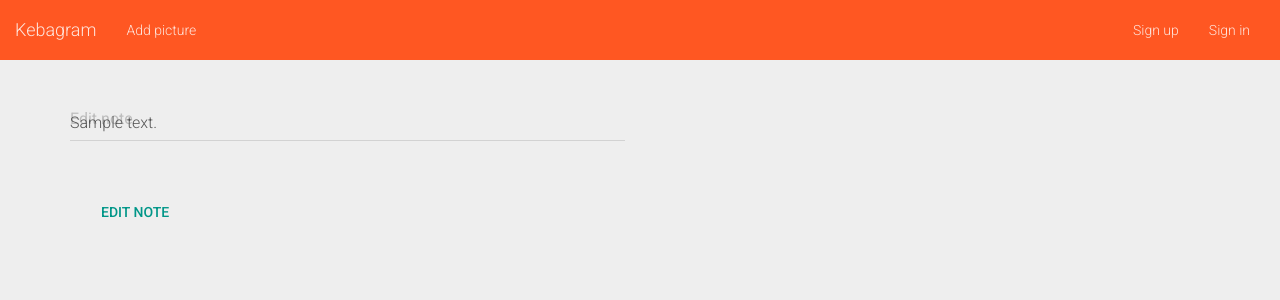
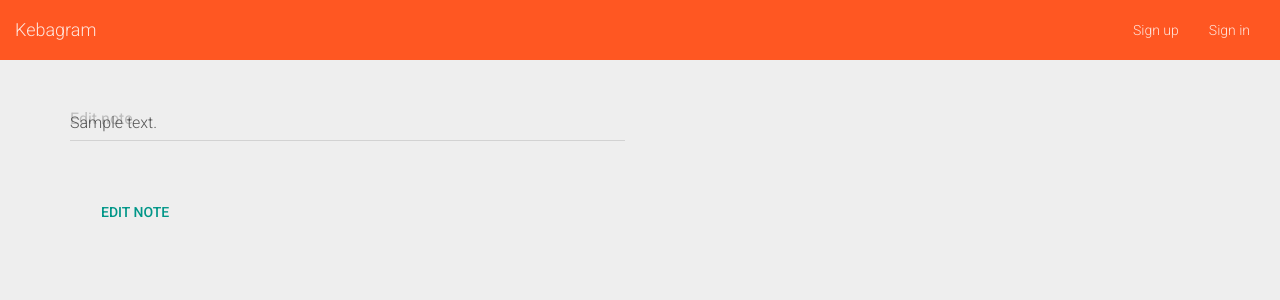
Before and after one commit to awurth/Kebagram, a PHP site: template resources/views/notes/edit.twig in a window 1280 px wide. Shown: the top 300 px of the page. Run offline with PHP 8.4, Linux system fonts and the light colour scheme; the template is opened without the code that fills it: most values are stand-ins (such as "Sample title", 1, 10 or a date in 2020); some libraries are stand-ins or nearby versions.

Commit message:
Show 'Add picture' button only when user is logged in

```diff
--- a/resources/views/nav.twig
+++ b/resources/views/nav.twig
@@ -10,9 +10,9 @@
         </div>
         <div class="navbar-collapse collapse navbar-warning-collapse">
             <ul class="nav navbar-nav">
-                <li><a href="{{ path_for('picture.add') }}">Add picture</a></li>
                 {% if auth.check %}
                     <li><a href="{{ path_for('dashboard') }}">Dashboard</a></li>
+                    <li><a href="{{ path_for('picture.add') }}">Add picture</a></li>
                 {% endif %}
             </ul>
             <ul class="nav navbar-nav navbar-right">
```
